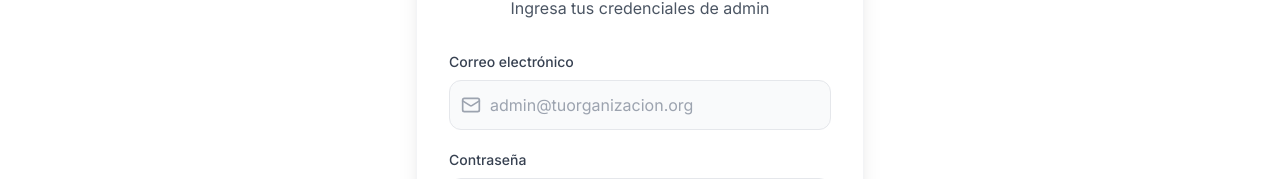
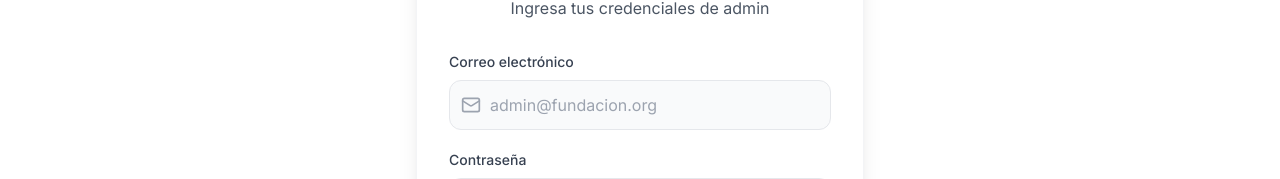
Before and after one commit to Avalenci28/Fundacion, a Next.js app in the folder frontend/: page /login in a window 1280 px wide. Shown: the part 290-469 px from the top of the page. Built offline with nearby package versions, Linux system fonts and the light colour scheme.

Commit message:
tercer cambio

```diff
--- a/frontend/src/app/login/page.tsx
+++ b/frontend/src/app/login/page.tsx
@@ -67,7 +67,7 @@ export default function LoginPage() {
                   value={formData.email}
                   onChange={(e) => setFormData({ ...formData, email: e.target.value })}
                   className="w-full pl-10 pr-4 py-3 rounded-xl border border-gray-200 dark:border-gray-600 bg-gray-50 dark:bg-gray-700 text-gray-900 dark:text-white focus:ring-2 focus:ring-primary-500 focus:border-transparent outline-none transition-all"
-                  placeholder="admin@tuorganizacion.org"
+placeholder="admin@fundacion.org"
                   required
                 />
               </div>
--- a/frontend/src/lib/api.ts
+++ b/frontend/src/lib/api.ts
@@ -1,6 +1,6 @@
 import axios from 'axios'
 
-const API_URL = process.env.NEXT_PUBLIC_API_URL || 'http://localhost:3000/api'
+const API_URL = process.env.NEXT_PUBLIC_API_URL || 'http://localhost:5000/api'
 
 export const api = axios.create({
   baseURL: API_URL,
```
Also changed, not shown: 1 other file (tests, documents, lock files or other folders).
